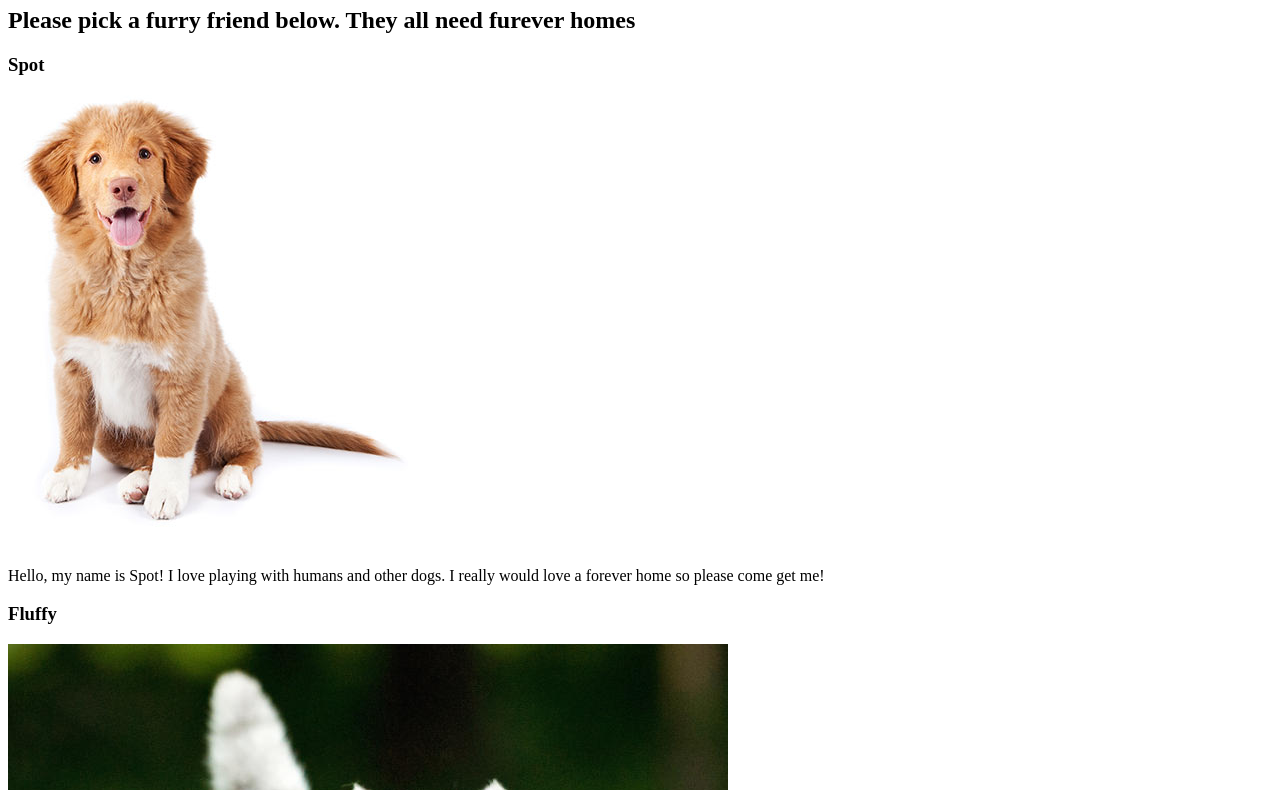
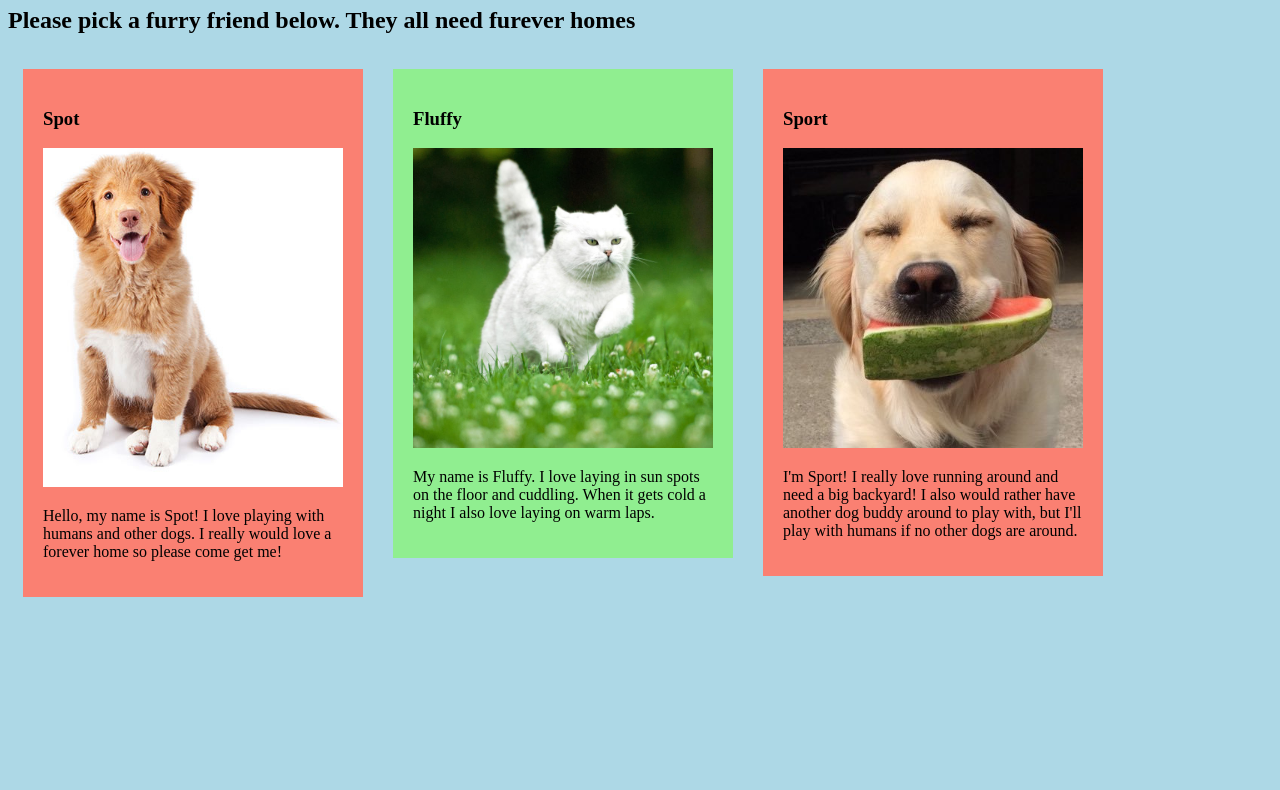
Before and after one commit to PhilipEskins/animal, a plain HTML site: page index.html in a window 1280 px wide. Shown: the part 73-863 px from the top of the page. After the commit the page ends 800 px from the top, so only its background shows below. Drawn offline with Linux system fonts and the light colour scheme.

Commit message:
add some basic styling

```diff
--- a/css/styles.css
+++ b/css/styles.css
@@ -0,0 +1,26 @@
+.column {
+  float: left;
+  width: 300px;
+  padding: 20px;
+  margin: 15px;
+}
+
+img {
+  width: 300px;
+}
+
+body {
+  background-color: lightblue;
+}
+
+.dog {
+  background-color: salmon;
+}
+
+.cat {
+  background-color: lightgreen;
+}
+
+.other {
+
+}
--- a/index.html
+++ b/index.html
@@ -3,13 +3,14 @@
   <head>
     <meta charset="utf-8">
     <title>Spectre Animal Shelter</title>
+    <link href="css/styles.css" rel="stylesheet" type="text/css">
   </head>
   <body>
 
     <h1>Spectre Animal Shelter</h1>
     <h2>Please pick a furry friend below. They all need furever homes</h2>
 
-    <div>
+    <div class="column dog">
       <h3>Spot</h3>
       <img src="images/spot.jpg" alt="Spot">
       <p>
@@ -17,7 +18,7 @@
       </p>
     </div>
 
-    <div>
+    <div class="column cat">
       <h3>Fluffy</h3>
       <img src="images/fluffy.jpg">
       <p>
@@ -25,7 +26,7 @@
       </p>
     </div>
 
-    <div>
+    <div class="column dog">
       <h3>Sport</h3>
       <img src="images/sport.jpg" alt="sport">
       <p>
```
